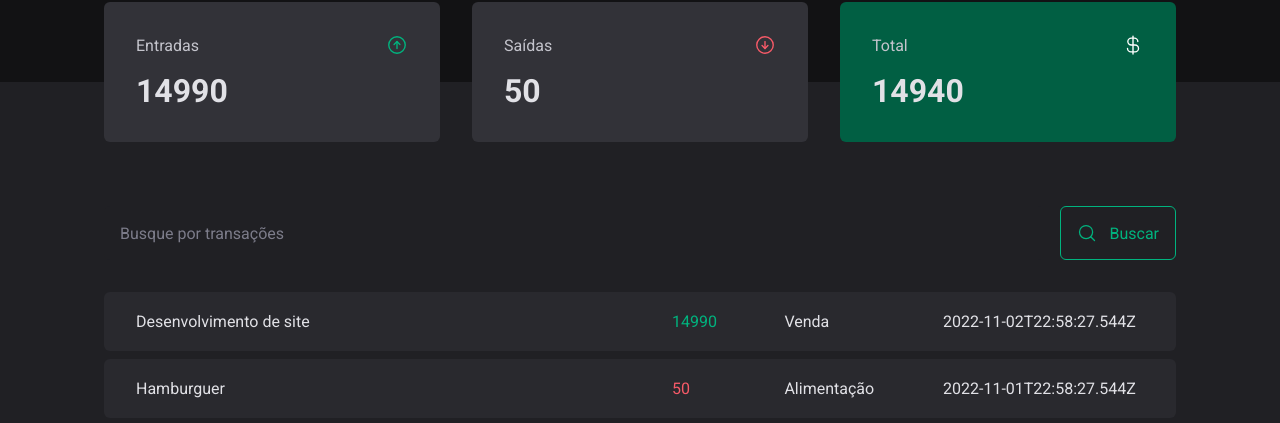
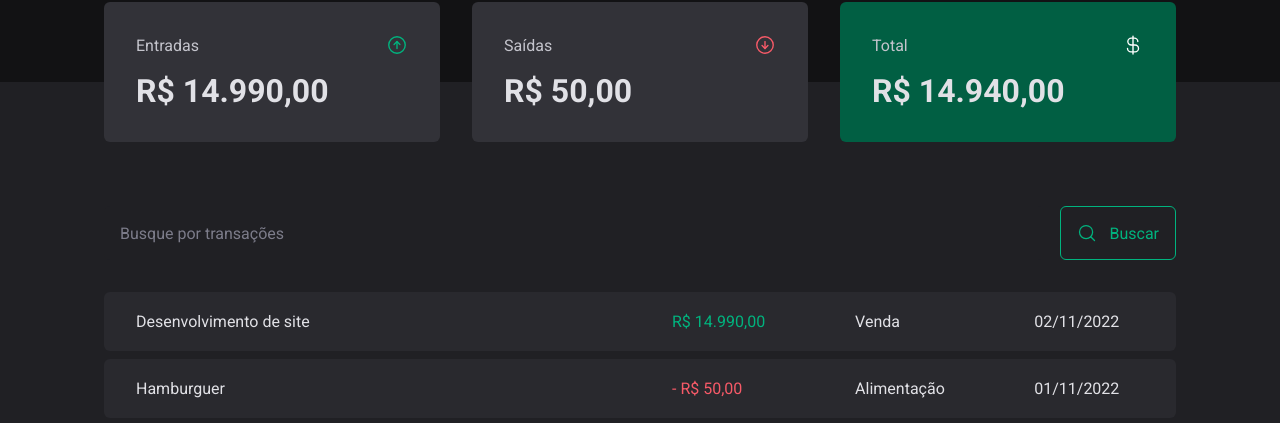
Before and after one commit to dev-ribeiro/ignite-dt-money, a React (Vite) app: page / in a window 1280 px wide. Shown: the part 378-801 px from the top of the page. Built offline with nearby package versions, Linux system fonts and the light colour scheme; data requests are answered from the project's data file.

Commit message:
functions: format date and prices

```diff
--- a/src/components/Summary/index.tsx
+++ b/src/components/Summary/index.tsx
@@ -1,6 +1,7 @@
 import { ArrowCircleDown, ArrowCircleUp, CurrencyDollar } from 'phosphor-react'
 import { useContext } from 'react'
 import { TransactionContext } from '../../contexts/TransactionsContext;'
+import { priceFormatter } from '../../utils/formater'
 import { SummaryCard, SummaryContainer } from './styles'
 
 export function Summary() {
@@ -32,21 +33,21 @@
           <span>Entradas</span>
           <ArrowCircleUp size={22} color="#00b37e" />
         </header>
-        <strong>{summary.income}</strong>
+        <strong>{priceFormatter.format(summary.income)}</strong>
       </SummaryCard>
       <SummaryCard>
         <header>
           <span>Saídas</span>
           <ArrowCircleDown size={22} color="#f75a68" />
         </header>
-        <strong>{summary.outcome}</strong>
+        <strong>{priceFormatter.format(summary.outcome)}</strong>
       </SummaryCard>
       <SummaryCard variant="green">
         <header>
           <span>Total</span>
           <CurrencyDollar size={22} color="#fff" />
         </header>
-        <strong>{summary.total}</strong>
+        <strong>{priceFormatter.format(summary.total)}</strong>
       </SummaryCard>
     </SummaryContainer>
   )
--- a/src/pages/Transactions/index.tsx
+++ b/src/pages/Transactions/index.tsx
@@ -2,6 +2,7 @@
 import { Header } from '../../components/Header'
 import { Summary } from '../../components/Summary'
 import { TransactionContext } from '../../contexts/TransactionsContext;'
+import { dateFormatter, priceFormatter } from '../../utils/formater'
 import { SearchForm } from './components/SearchForm'
 import {
   PriceHighlight,
@@ -27,11 +28,14 @@
                   <td width="50%">{transaction.description}</td>
                   <td>
                     <PriceHighlight variant={transaction.type}>
-                      {transaction.price}
+                      {transaction.type === 'outcome' && '- '}
+                      {priceFormatter.format(transaction.price)}
                     </PriceHighlight>
                   </td>
                   <td>{transaction.category}</td>
-                  <td>{transaction.createdAt}</td>
+                  <td>
+                    {dateFormatter.format(new Date(transaction.createdAt))}
+                  </td>
                 </tr>
               )
             })}
--- /dev/null
+++ b/src/utils/formater.ts
@@ -0,0 +1,6 @@
+export const dateFormatter = new Intl.DateTimeFormat('pt-BR')
+
+export const priceFormatter = new Intl.NumberFormat('pt-BR', {
+  style: 'currency',
+  currency: 'BRL',
+})
```
